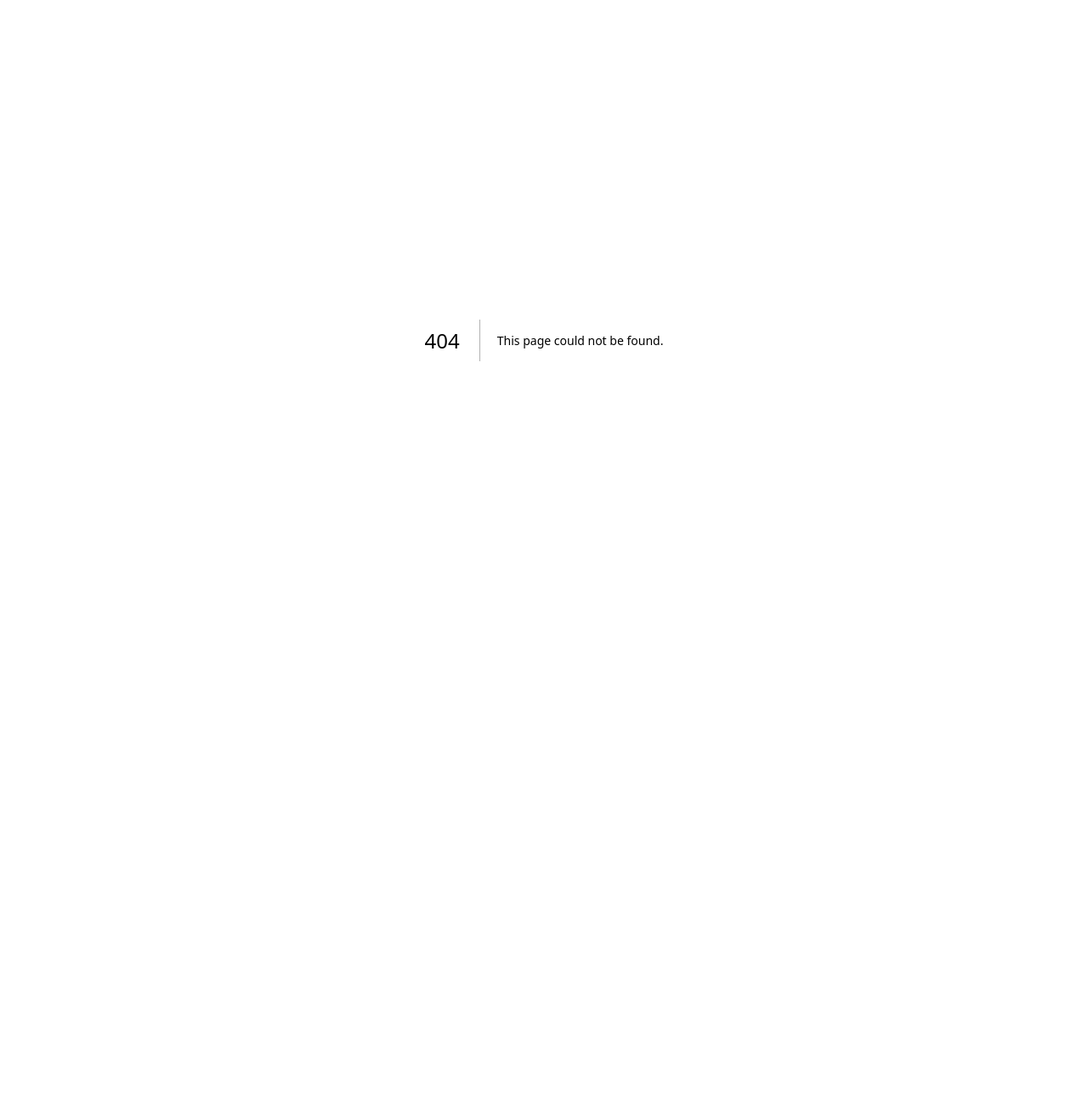
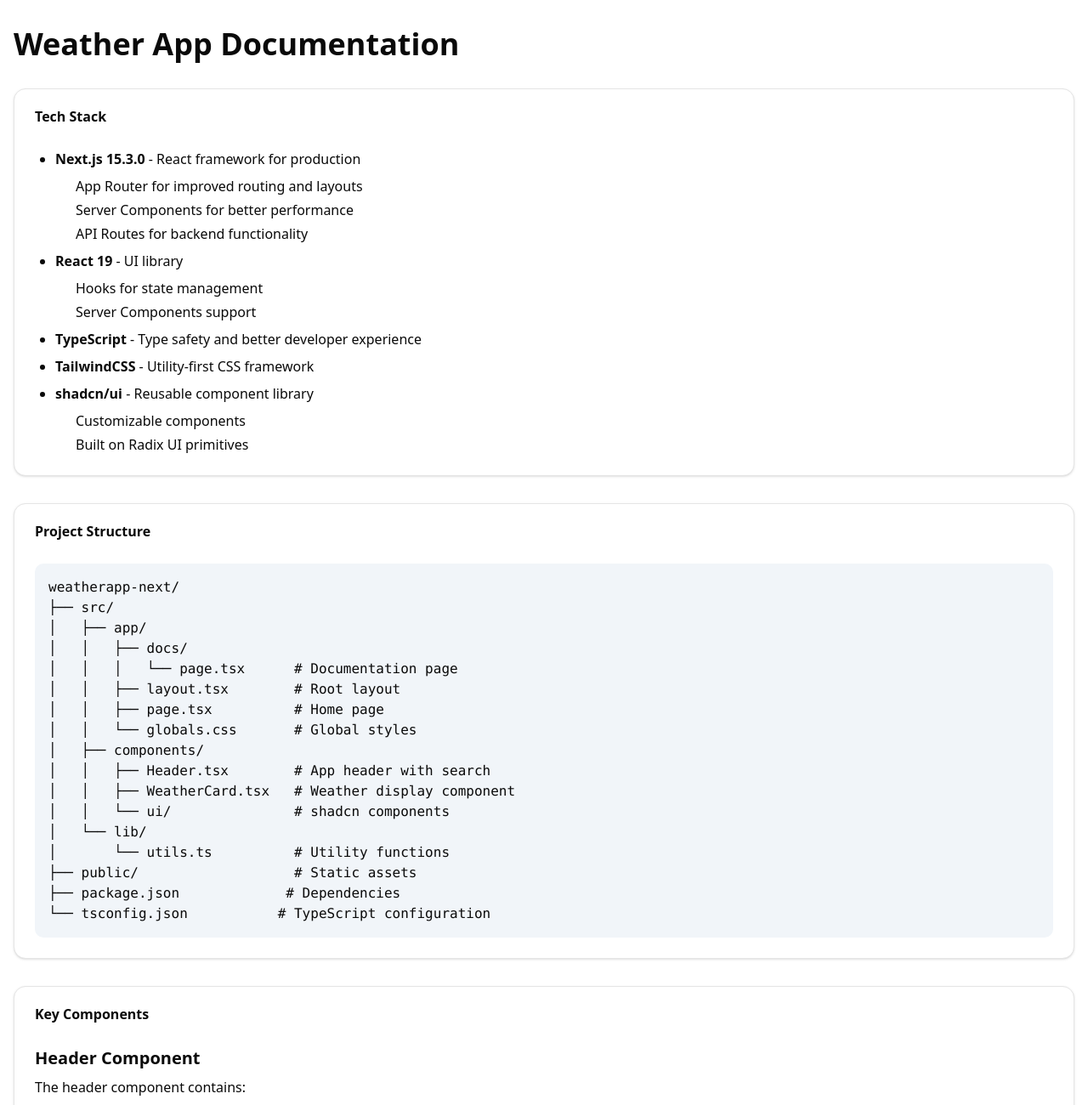
Before and after one commit to Bendako/weatherapp-next, a Next.js app: page /docs in a window 1280 px wide. Before the commit this address had no page. Shown: the top 1300 px of the page at 85% size. Before the commit the page ends 800 px from the top, so only its background shows below. Built offline with nearby package versions, Linux system fonts and the light colour scheme.

Commit message:
Add documentation page with comprehensive project information

```diff
--- /dev/null
+++ b/src/app/docs/page.tsx
@@ -0,0 +1,157 @@
+import { Card, CardContent, CardHeader, CardTitle } from "@/components/ui/card";
+
+export default function DocumentationPage() {
+  return (
+    <div className="container mx-auto px-4 py-8">
+      <h1 className="text-4xl font-bold mb-8">Weather App Documentation</h1>
+
+      {/* Tech Stack Section */}
+      <Card className="mb-8">
+        <CardHeader>
+          <CardTitle>Tech Stack</CardTitle>
+        </CardHeader>
+        <CardContent>
+          <ul className="list-disc pl-6 space-y-2">
+            <li>
+              <strong>Next.js 15.3.0</strong> - React framework for production
+              <ul className="list-circle pl-6 mt-2 space-y-1">
+                <li>App Router for improved routing and layouts</li>
+                <li>Server Components for better performance</li>
+                <li>API Routes for backend functionality</li>
+              </ul>
+            </li>
+            <li>
+              <strong>React 19</strong> - UI library
+              <ul className="list-circle pl-6 mt-2 space-y-1">
+                <li>Hooks for state management</li>
+                <li>Server Components support</li>
+              </ul>
+            </li>
+            <li>
+              <strong>TypeScript</strong> - Type safety and better developer experience
+            </li>
+            <li>
+              <strong>TailwindCSS</strong> - Utility-first CSS framework
+            </li>
+            <li>
+              <strong>shadcn/ui</strong> - Reusable component library
+              <ul className="list-circle pl-6 mt-2 space-y-1">
+                <li>Customizable components</li>
+                <li>Built on Radix UI primitives</li>
+              </ul>
+            </li>
+          </ul>
+        </CardContent>
+      </Card>
+
+      {/* Project Structure Section */}
+      <Card className="mb-8">
+        <CardHeader>
+          <CardTitle>Project Structure</CardTitle>
+        </CardHeader>
+        <CardContent>
+          <pre className="bg-slate-100 dark:bg-slate-800 p-4 rounded-lg overflow-x-auto">
+{`weatherapp-next/
+├── src/
+│   ├── app/
+│   │   ├── docs/
+│   │   │   └── page.tsx      # Documentation page
+│   │   ├── layout.tsx        # Root layout
+│   │   ├── page.tsx          # Home page
+│   │   └── globals.css       # Global styles
+│   ├── components/
+│   │   ├── Header.tsx        # App header with search
+│   │   ├── WeatherCard.tsx   # Weather display component
+│   │   └── ui/               # shadcn components
+│   └── lib/
+│       └── utils.ts          # Utility functions
+├── public/                   # Static assets
+├── package.json             # Dependencies
+└── tsconfig.json           # TypeScript configuration`}
+          </pre>
+        </CardContent>
+      </Card>
+
+      {/* Components Section */}
+      <Card className="mb-8">
+        <CardHeader>
+          <CardTitle>Key Components</CardTitle>
+        </CardHeader>
+        <CardContent>
+          <div className="space-y-4">
+            <div>
+              <h3 className="text-xl font-semibold mb-2">Header Component</h3>
+              <p className="mb-2">The header component contains:</p>
+              <ul className="list-disc pl-6 space-y-1">
+                <li>App title</li>
+                <li>Search functionality for cities</li>
+                <li>Responsive design for mobile and desktop</li>
+              </ul>
+            </div>
+            <div>
+              <h3 className="text-xl font-semibold mb-2">WeatherCard Component</h3>
+              <p className="mb-2">Displays weather information including:</p>
+              <ul className="list-disc pl-6 space-y-1">
+                <li>Current temperature</li>
+                <li>Humidity levels</li>
+                <li>Wind speed</li>
+                <li>Feels like temperature</li>
+                <li>Atmospheric pressure</li>
+              </ul>
+            </div>
+          </div>
+        </CardContent>
+      </Card>
+
+      {/* Data Flow Section */}
+      <Card className="mb-8">
+        <CardHeader>
+          <CardTitle>Data Flow</CardTitle>
+        </CardHeader>
+        <CardContent>
+          <div className="space-y-4">
+            <p>The application follows this data flow:</p>
+            <ol className="list-decimal pl-6 space-y-2">
+              <li>User enters a city name in the search bar</li>
+              <li>Search form prevents default form submission</li>
+              <li>Weather API call will be made (to be implemented)</li>
+              <li>Data will be fetched and transformed</li>
+              <li>UI updates with new weather information</li>
+            </ol>
+            <p className="mt-4 text-sm text-muted-foreground">
+              Note: Weather API integration is pending implementation
+            </p>
+          </div>
+        </CardContent>
+      </Card>
+
+      {/* Development Section */}
+      <Card>
+        <CardHeader>
+          <CardTitle>Development</CardTitle>
+        </CardHeader>
+        <CardContent>
+          <div className="space-y-4">
+            <h3 className="text-xl font-semibold">Running the Project</h3>
+            <pre className="bg-slate-100 dark:bg-slate-800 p-4 rounded-lg">
+{`# Install dependencies
+npm install
+
+# Run development server
+npm run dev
+
+# Build for production
+npm run build
+
+# Start production server
+npm start`}
+            </pre>
+            <p className="text-sm text-muted-foreground mt-4">
+              Access the development server at http://127.0.0.1:3000
+            </p>
+          </div>
+        </CardContent>
+      </Card>
+    </div>
+  );
+}
--- a/src/components/Header.tsx
+++ b/src/components/Header.tsx
@@ -3,6 +3,7 @@
 import { useState } from "react";
 import { Input } from "./ui/input";
 import { Button } from "./ui/button";
+import Link from "next/link";
 
 export default function Header() {
   const [search, setSearch] = useState("");
@@ -17,7 +18,17 @@
     <header className="border-b">
       <div className="container mx-auto px-4 py-4">
         <div className="flex flex-col sm:flex-row items-center justify-between gap-4">
-          <h1 className="text-2xl font-bold">Weather App</h1>
+          <div className="flex items-center gap-4">
+            <Link href="/">
+              <h1 className="text-2xl font-bold">Weather App</h1>
+            </Link>
+            <Link
+              href="/docs"
+              className="text-sm text-muted-foreground hover:text-foreground transition-colors"
+            >
+              Documentation
+            </Link>
+          </div>
           <form onSubmit={handleSearch} className="flex w-full sm:w-[400px] gap-2">
             <Input
               type="text"
```
